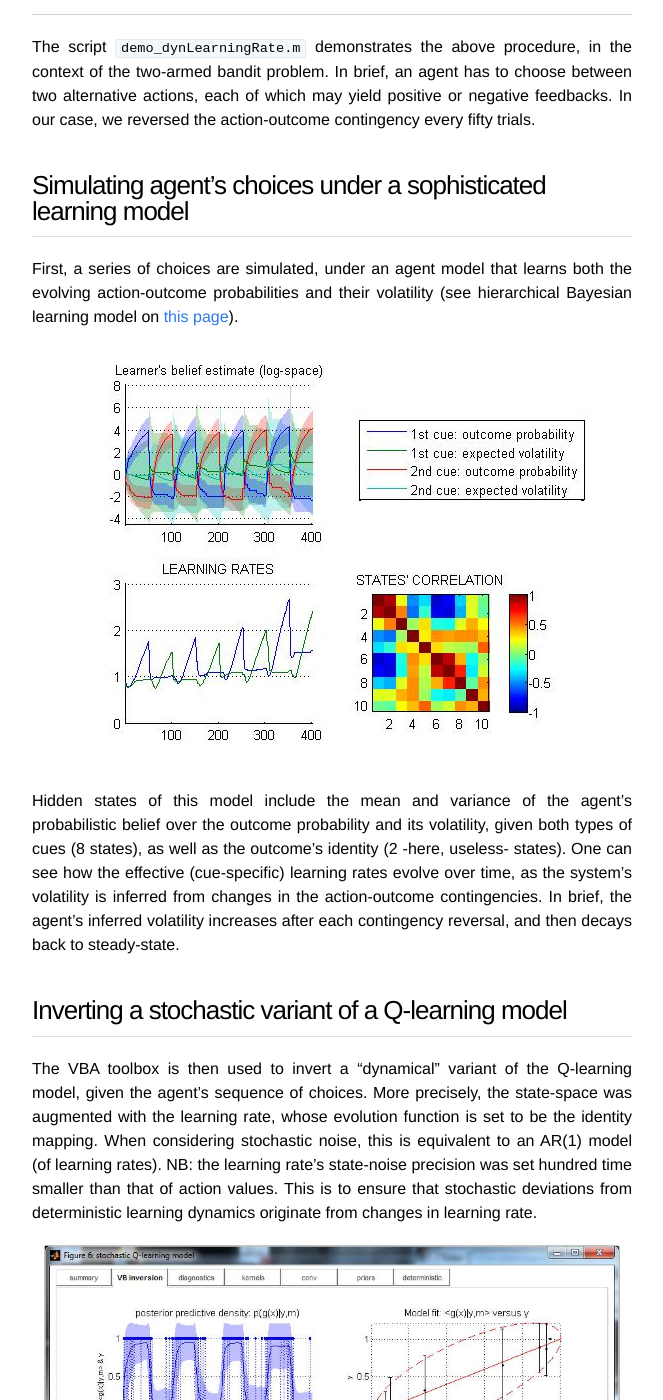
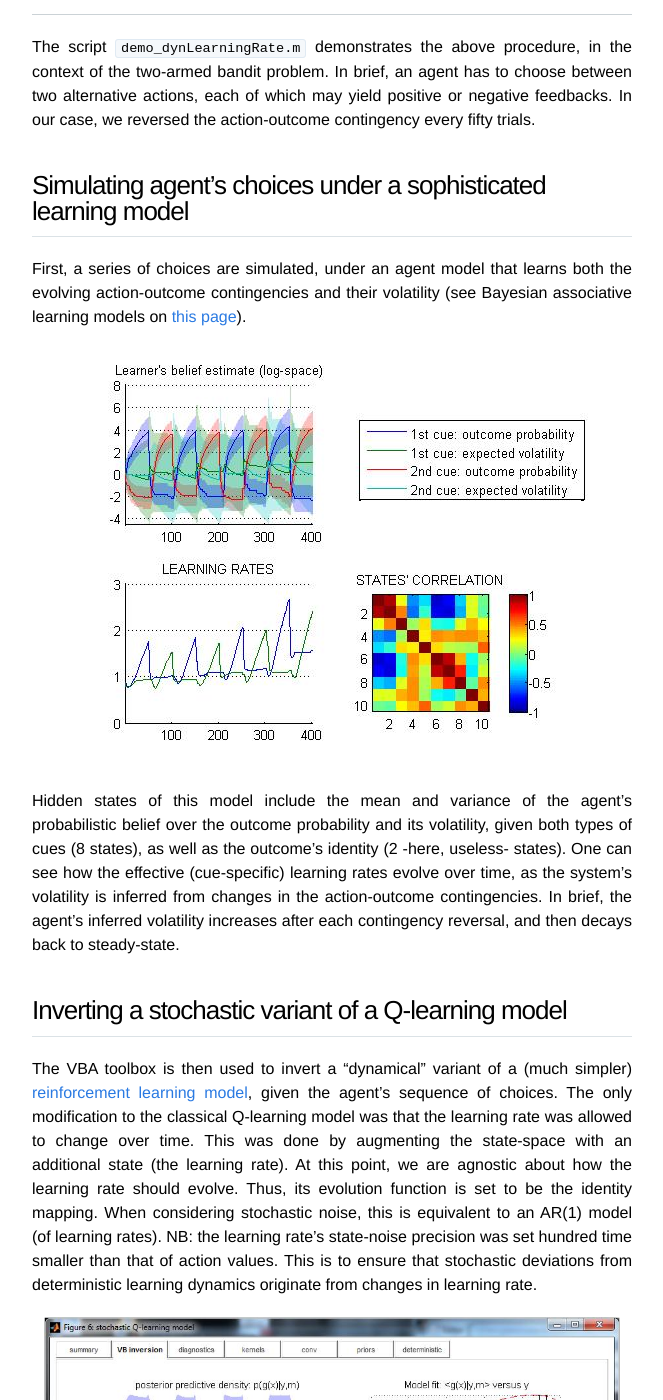
Before and after one commit to MBB-team/VBA-toolbox, a Jekyll site: the page built from _wiki/Volterra-decomposition.md, in a window 1280 px wide and 1400 px high, scrolled down 3052 px. Shown: the whole window, without its empty margins (308-971 px from the left). Built offline with Jekyll 4.4.1, drawn with Linux system fonts in a browser that asks for light colours; nearby versions of some CDN libraries; formulas are drawn with MathJax 3.

Commit message:
Update Volterra-decomposition.md

```diff
--- a/_wiki/Volterra-decomposition.md
+++ b/_wiki/Volterra-decomposition.md
@@ -72,7 +72,7 @@ The script `demo_dynLearningRate.m` demonstrates the above procedure, in the con
 
 ## Simulating agent's choices under a sophisticated learning model
 
-First, a series of choices are simulated, under an agent model that learns both the evolving action-outcome probabilities and their volatility (see hierarchical Bayesian learning model on [this page]({{ site.baseurl }}/wiki/Reinforcement-learning)).
+First, a series of choices are simulated, under an agent model that learns both the evolving action-outcome contingencies and their volatility (see Bayesian associative learning models on [this page]({{ site.baseurl }}/wiki/bayesian-learning)).
 
 ![]({{ site.baseurl }}/images/wiki/volterra/simu_volatileVB.jpg)
 
@@ -81,7 +81,7 @@ Hidden states of this model include the mean and variance of the agent's probabi
 
 ## Inverting a stochastic variant of a Q-learning model
 
-The VBA toolbox is then used to invert a “dynamical” variant of the Q-learning model, given the agent's sequence of choices. More precisely, the state-space was augmented with the learning rate, whose evolution function is set to be the identity mapping. When considering stochastic noise, this is equivalent to an AR(1) model (of learning rates). NB: the learning rate's state-noise precision was set hundred time smaller than that of action values. This is to ensure that stochastic deviations from deterministic learning dynamics originate from changes in learning rate.
+The VBA toolbox is then used to invert a “dynamical” variant of a (much simpler) [reinforcement learning model]({{ site.baseurl }}/wiki/Reinforcement-learning), given the agent's sequence of choices. The only modification to the classical Q-learning model was that the learning rate was allowed to change over time. This was done by augmenting the state-space with an additional state (the learning rate). At this point, we are agnostic about how the learning rate should evolve. Thus, its evolution function is set to be the identity mapping. When considering stochastic noise, this is equivalent to an AR(1) model (of learning rates). NB: the learning rate's state-noise precision was set hundred time smaller than that of action values. This is to ensure that stochastic deviations from deterministic learning dynamics originate from changes in learning rate.
 
 ![]({{ site.baseurl }}/images/wiki/volterra/invQlearning.jpg)
 
```
